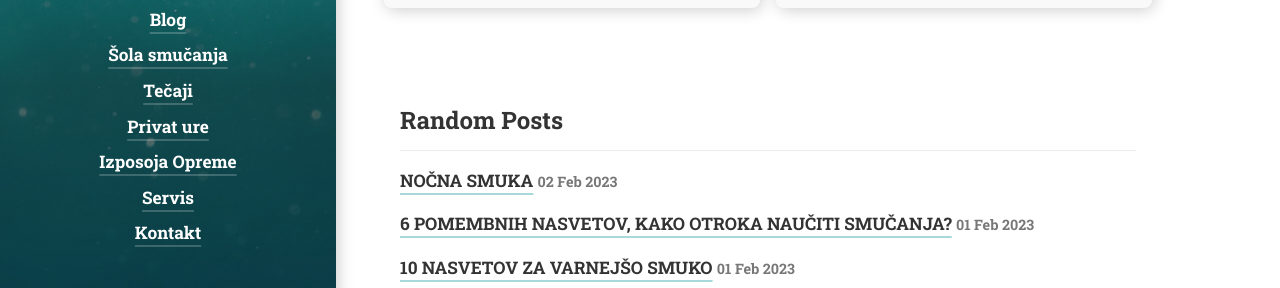
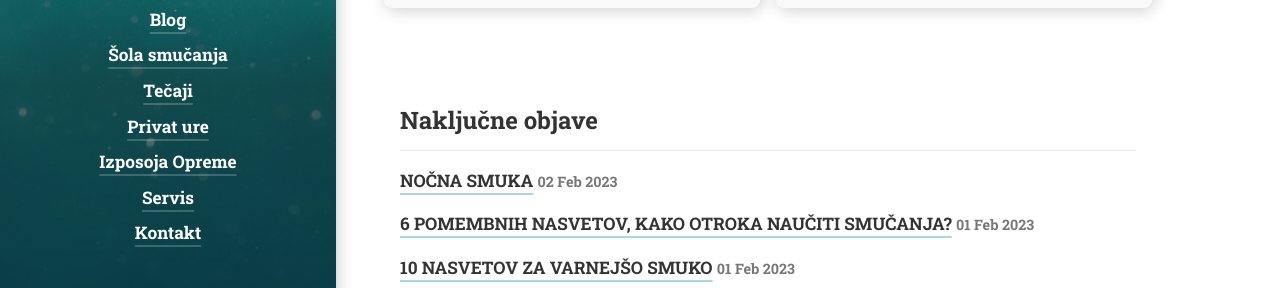
Before and after one commit to HvalaKlavdija/hvalaklavdija.github.io, a Jekyll site: the page built from stari-vrh/_posts/2023-02-01-smucanje-za-vse-generacije.md, in a window 1280 px wide and 900 px high, scrolled down 2271 px. Shown: the part 363-651 px from the top of the window. Built offline with Jekyll 4.4.1, drawn with Linux system fonts in a browser that asks for light colours; cached includes are drawn as plain includes; nearby versions of some CDN libraries; some web fonts are replaced; library files that are not in the unit come from our copies.

Commit message:
v1.0.6 translate random posts

```diff
--- a/_includes/pro/random-posts.html
+++ b/_includes/pro/random-posts.html
@@ -4,7 +4,7 @@
 
 {% if random_posts.size > 0 %}
 <aside class="related mb4" role="complementary">
-  <h2 class="hr-bottom">{{ site.data.strings.random_posts | default:"Random Posts" }}</h2>
+  <h2 class="hr-bottom">{{ site.data.strings.random_posts | default:"Naključne objave" }}</h2>
 
 
   <ul class="related-posts">
```
